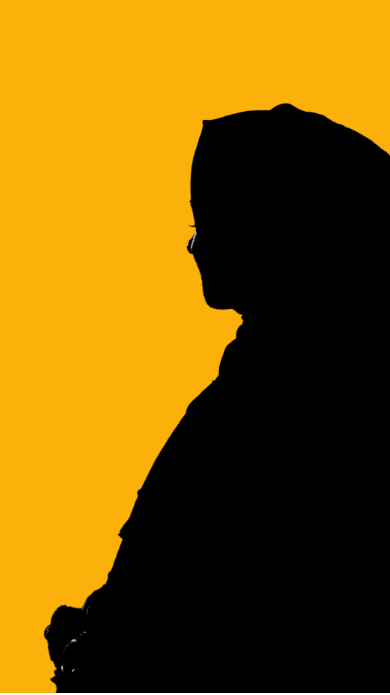
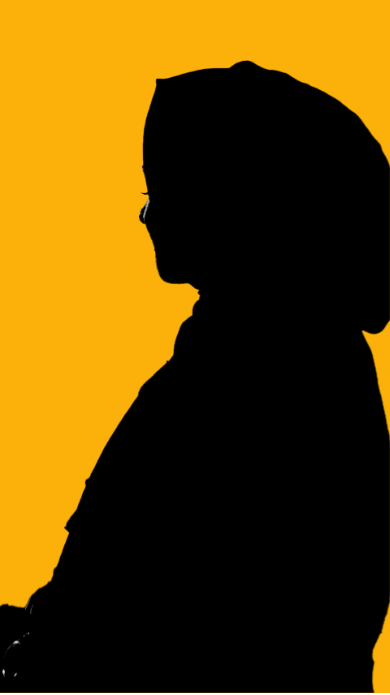
Before and after one commit to devbasira/ZW, a React (Vite) app: page / in a window 390 px wide. Shown: the part 151-846 px from the top of the page. Built offline with nearby package versions, Linux system fonts and the light colour scheme.

Commit message:
Added responsiveness

```diff
--- a/src/components/AnimatedComponent.jsx
+++ b/src/components/AnimatedComponent.jsx
@@ -1,6 +1,6 @@
 import React from "react";
 import { motion, useScroll, useTransform } from "framer-motion";
-import photo from '../assets/zw_photo.png'
+import photo from '../assets/ZW_Yellow.png'
 
 const AnimatedSection = () => {
   const { scrollYProgress } = useScroll();
@@ -12,9 +12,9 @@ const AnimatedSection = () => {
   return (
     <div className="bg-[#FBB00A] -z-20 relative grid grid-rows-1 place-content-center">
       <motion.div className="relative row-span-1 w-full lg:w-[1200px] h-screen md:h-[1749px] lg:h-[1749px] flex items-center justify-center">
-        <div className="absolute top-[25%] lg:top-[13%] -z-30 right-48  lg:left-[1%]">
+        <div className="absolute top-[45%] lg:top-[15%] -z-30 right-48  lg:left-[1%]">
         <motion.h1
-          className="fixed  text-[100px] lg:text-[275px] md:text-[275px] text-white font-[900] z-10"
+          className="fixed text-[100px] lg:text-[275px] md:text-[275px] text-white font-[900] z-10"
           style={{
             x: upperTextX,
             opacity: textOpacity,
@@ -27,9 +27,9 @@ const AnimatedSection = () => {
         <motion.img
           src={photo}
           alt="Background"
-          className="fixed -z-25  bottom-0 -right-7 lg:right-1/4 lg:top-[-5.0%] w-[600px] h-[750px] md:w-[600px] md:h-[750px] lg:w-[850px] lg:h-[1100px] object-cover   z-0"
+          className="fixed -z-25 bottom-0 lg:top-[15%]  w-auto h-[75vh] md:w-[600px] md:h-[750px] lg:w-[570px] lg:h-[850px] object-cover z-0"
         />
-        <div className="absolute top-[35%] lg:top-[22%] right-24 lg:left-[35%]">
+        <div className="absolute top-[52%] lg:top-[25%] right-24 lg:left-[35%]">
         <motion.h1
           className="fixed opacity-2 text-[100px] lg:text-[275px] md:text-[275px]  text-white/[.35] font-[900] z-10"
           style={{
```
Also changed, not shown: src/assets/ZW_Yellow.png.
